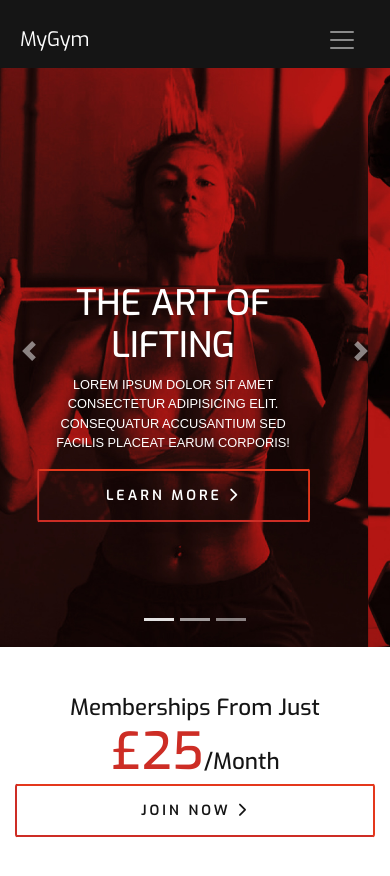
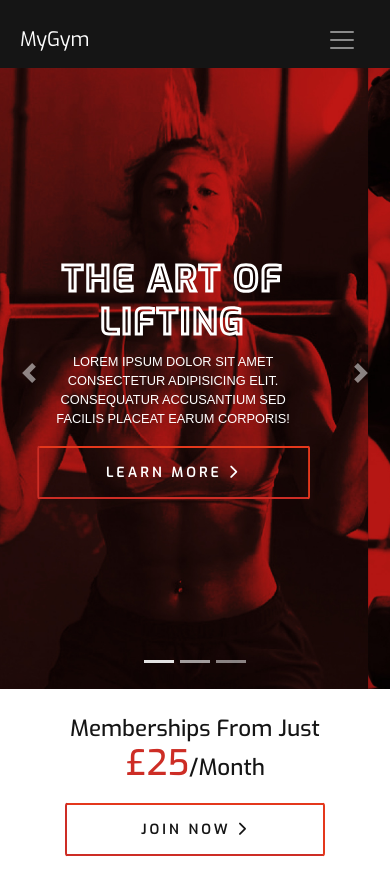
Before and after one commit to ol-berry01/mygym-html, a website: page index.html in a window 390 px wide. Shown: the top 876 px of the page. Drawn offline with nearby package versions, Linux system fonts and the light colour scheme.

Commit message:
Responsive updates
Changes include:
- Carousel improvements, inc reduction of markup and better css for caption
- CTA improvements to standardise size
- other small responsive changes

```diff
--- /dev/null
+++ b/assets/scss/bootstrap.scss
@@ -0,0 +1,14 @@
+// Bootstrap Overrides
+$container-max-widths: (
+  xl: 1380px
+) !default;
+
+$h1-font-size: 4rem;
+$h2-font-size: 3.2rem;
+$h3-font-size: 2.5rem;
+$h4-font-size: 1.5rem;
+$h5-font-size: 1.25rem;
+$h6-font-size: 1rem;
+
+// Import Boostrap
+@import "../node_modules/bootstrap/scss/bootstrap";
--- a/assets/scss/components/_about.scss
+++ b/assets/scss/components/_about.scss
@@ -36,7 +36,7 @@
       .about-icon {
         width: 48px;
         height: 48px;
-        margin-right: 48px;
+        margin-right: 2rem;
       }
 
       .about-title {
--- a/assets/scss/components/_carousel.scss
+++ b/assets/scss/components/_carousel.scss
@@ -2,26 +2,47 @@
   .carousel {
     .carousel-inner {
       img {
-        height: 100vh;
+        height: 87vh;
         object-fit: cover;
 
-        @media (max-width: 720px) {
-          height: 70vh;
+        @media (max-width: 1024px) {
+          height: 82vh;
+        }
+
+        @media (max-width: 768px) {
+          height: 75vh;
         }
       }
 
       .carousel-caption {
-        position: absolute;
-        top: 35%;
-        left: 0;
-        width: 70%;
-        height: 100%;
-        margin-left: 15%;
+        /* position: absolute; */
+        top: 72px;
+        /* left: 0; */
+        /* width: 70%; */
+        height: calc(100% - 130px);
+        padding: 0;
+        /* margin-left: 15%; */
         text-align: left;
         text-transform: uppercase;
 
+        .container,
+        .row {
+          height: 100%;
+        }
+
+        h1 {
+          color: transparent;
+          letter-spacing: 2.5px;
+          -webkit-text-stroke: 3px white;
+          font-weight: 700;
+        }
+
         .btn.btn-mygym {
           color: #fff;
+        }
+
+        @media (max-width: 1024px) {
+          text-align: center;
         }
 
         @media (max-width: 720px) {
@@ -40,7 +61,7 @@
           }
         }
 
-        @media (max-width: 540px,) {
+        @media (max-width: 540px) {
         }
       }
     }
--- a/assets/scss/components/_cta.scss
+++ b/assets/scss/components/_cta.scss
@@ -1,14 +1,49 @@
 .cta {
   background: #fff;
+  height: 13vh;
   text-align: center;
+
+  .container,
+  .row {
+    height: 100%;
+  }
+
+  @media (max-width: 1024px) {
+    height: 18vh;
+
+    .col-md-8 {
+      flex: 0 0 66.66667%;
+      max-width: 66.66667%;
+      padding: 0 0 1rem;
+    }
+  }
+  @media (max-width: 768px) {
+    height: 25vh;
+
+    .col-md-8 {
+      width: 80%;
+      padding: 0 0 1rem;
+    }
+  }
 
   h3 {
     color: $black;
     margin-bottom: 0;
 
+    @media (max-width: 768px) {
+      font-size: 2rem;
+    }
+
     .cta-price {
       color: $primary-colour;
       font-size: 3.2rem;
+
+      @media (max-width: 1024px) {
+        font-size: 2.8rem;
+      }
+      @media (max-width: 768px) {
+        font-size: 2.2rem;
+      }
     }
     @media (max-width: 720px) {
       font-size: 1.4rem;
--- a/index.html
+++ b/index.html
@@ -18,7 +18,7 @@
         </button>
 
         <div class="collapse navbar-collapse" id="navbarSupportedContent">
-          <ul class="navbar-nav mx-auto">
+          <ul class="navbar-nav ml-auto ml-lg-0 mx-lg-auto">
             <li class="nav-item">
               <a class="nav-link" href="#">About</a>
             </li>
@@ -54,21 +54,21 @@
         <div id="mainCarousel" class="carousel slide" data-ride="carousel">
           <ol class="carousel-indicators">
             <li data-target="#mainCarousel" data-slide-to="0" class="active"></li>
-            <li data-target="#mainCarousel" data-slide-to="1"></li>
-            <li data-target="#mainCarousel" data-slide-to="2"></li>
+            <li data-target="#mainCarousel" data-slide-to="1" class=""></li>
+            <li data-target="#mainCarousel" data-slide-to="2" class=""></li>
           </ol>
           <div class="carousel-inner">
             <div class="carousel-item active">
               <img class="d-block w-100" src="assets/img/hero-slider/hero-5.jpg" alt="Second slide" />
               <div class="carousel-caption">
                 <div class="container">
-                  <div class="row align-items-center">
-                    <div class="col-md-8 col-sm-12 justify-content-center align-self-center">
+                  <div class="row align-content-center">
+                    <div class="col-lg-12 col-xl-8 align-self-center">
                       <h1>The Art of Lifting</h1>
-                      <p>Lorem ipsum dolor sit amet consectetur adipisicing elit. Consequatur accusantium sed facilis placeat earum corporis!</p>
+                      <p class="lead">Lorem ipsum dolor sit amet consectetur adipisicing elit. Consequatur accusantium sed facilis placeat earum corporis!</p>
                     </div>
-                    <div class="col-md-4 col-sm-12 justify-content-center align-self-center">
-                      <button class="btn btn-lg btn-mygym btn-block">Learn More <i class="fas fa-chevron-right"></i></button>
+                    <div class="col-lg-12 col-xl-4 align-self-center">
+                      <button class="btn btn-lg btn-mygym btn-block">Learn More <i class="fas fa-chevron-right" aria-hidden="true"></i></button>
                     </div>
                   </div>
                 </div>
@@ -78,16 +78,24 @@
             <div class="carousel-item">
               <img class="d-block w-100" src="assets/img/hero-slider/hero-4.jpg" alt="First slide" />
               <div class="carousel-caption">
-                <h1>The Art of Lifting</h1>
-                <p>Lorem ipsum dolor sit amet consectetur adipisicing elit. Consequatur accusantium sed facilis placeat earum corporis!</p>
+                <div class="container">
+                  <div class="row align-content-center">
+                    <h1>The Art of Lifting</h1>
+                    <p class="lead">Lorem ipsum dolor sit amet consectetur adipisicing elit. Consequatur accusantium sed facilis placeat earum corporis!</p>
+                  </div>
+                </div>
               </div>
             </div>
 
             <div class="carousel-item">
               <img class="d-block w-100" src="assets/img/hero-slider/hero-6.jpg" alt="Third slide" />
               <div class="carousel-caption">
-                <h1>The Art of Lifting</h1>
-                <p>Lorem ipsum dolor sit amet consectetur adipisicing elit. Consequatur accusantium sed facilis placeat earum corporis!</p>
+                <div class="container">
+                  <div class="row align-content-center">
+                    <h1>The Art of Lifting</h1>
+                    <p class="lead">Lorem ipsum dolor sit amet consectetur adipisicing elit. Consequatur accusantium sed facilis placeat earum corporis!</p>
+                  </div>
+                </div>
               </div>
             </div>
           </div>
@@ -104,14 +112,14 @@
       </section>
 
       <!-- Call To Action -->
-      <section class="cta py-5">
+      <section class="cta">
         <div class="container">
           <div class="row justify-content-center align-content-center">
             <div class="col-lg-7 col-md-8 col-sm-12">
               <h3>Memberships From Just <span class="cta-price">£25</span>/Month</h3>
             </div>
-            <div class="col-lg-2 col-md-8 col-sm-6 align-self-center px-md-0">
-              <button class="btn btn-block btn-mygym">Join Now <i class="fas fa-chevron-right"></i></button>
+            <div class="col-lg-2 col-md-8 col-sm-6 px-md-0">
+              <button class="btn btn-block btn-mygym">Join Now <i class="fas fa-chevron-right" aria-hidden="true"></i></button>
             </div>
           </div>
         </div>
```
Also changed, not shown: assets/css/styles.css, assets/img/icons/icon-weights.svg (added), 2 other files.
